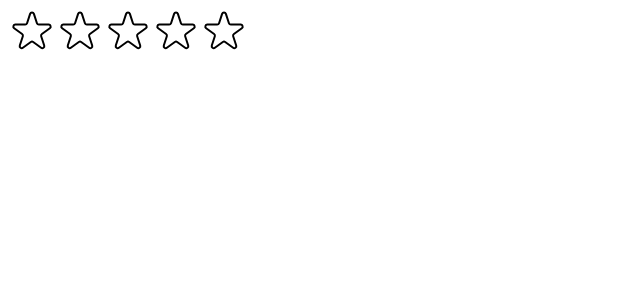
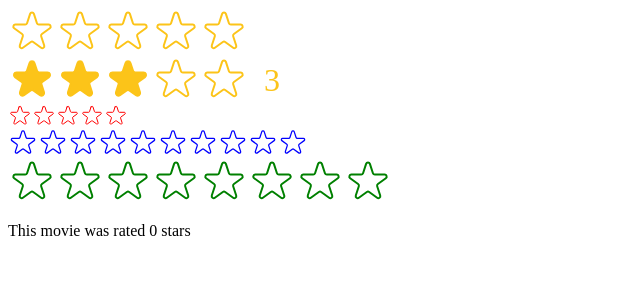
Before and after one commit to RaimundasRa/usepopcorn-react, a React (Create React App) app: page / in a window 1280 px wide. Shown: the top 300 px of the page, without its empty margins (0-640 px from the left). Built offline with nearby package versions, Linux system fonts and the light colour scheme.

Commit message:
Component reusability improvements

```diff
--- a/src/StarRating.js
+++ b/src/StarRating.js
@@ -10,20 +10,33 @@
   display: "flex",
 };
 
-const textStyle = {
-  lineHeight: "1",
-  margin: "0",
-};
-export default function StarRating({ maxRating = 5 }) {
-  const [rating, setRating] = useState(0);
+export default function StarRating({
+  maxRating = 5,
+  color = "#fcc419",
+  size = 48,
+  className = "",
+  messages = [],
+  defaultRating = 0,
+  onSetRating,
+}) {
+  const [rating, setRating] = useState(defaultRating);
   const [tempRating, setTempRating] = useState(0);
 
   function handleRating(rating) {
     setRating(rating);
+    if (onSetRating) onSetRating(rating);
   }
 
+  // Styles
+  const textStyle = {
+    lineHeight: "1",
+    margin: "0",
+    color,
+    fontSize: `${size / 1.5}px`,
+  };
+
   return (
-    <div style={containerStyle}>
+    <div style={containerStyle} className={className}>
       <div style={starContainerStyle}>
         {Array.from({ length: maxRating }, (_, i) => (
           <Star
@@ -32,21 +45,29 @@
             onRate={() => handleRating(i + 1)}
             onHoverIn={() => setTempRating(i + 1)}
             onHoverOut={() => setTempRating(0)}
+            color={color}
+            size={size}
           />
         ))}
       </div>
-      <p style={textStyle}>{tempRating || rating || ""}</p>
+      <p style={textStyle}>
+        {messages.length === maxRating
+          ? messages[tempRating ? tempRating - 1 : rating - 1]
+          : tempRating || rating || ""}
+      </p>
     </div>
   );
 }
 
-const starStyle = {
-  width: "48px",
-  height: "48px",
-  dispaly: "block",
-  cursor: "pointer",
-};
-function Star({ onRate, full, onHoverIn, onHoverOut }) {
+function Star({ onRate, full, onHoverIn, onHoverOut, color, size }) {
+  // Styles
+  const starStyle = {
+    width: `${size}px`,
+    height: `${size}px`,
+    dispaly: "block",
+    cursor: "pointer",
+  };
+
   return (
     <span
       role="button"
@@ -59,8 +80,8 @@
         <svg
           xmlns="http://www.w3.org/2000/svg"
           viewBox="0 0 20 20"
-          fill="#000"
-          stroke="#000"
+          fill={color}
+          stroke={color}
         >
           <path d="M9.049 2.927c.3-.921 1.603-.921 1.902 0l1.07 3.292a1 1 0 00.95.69h3.462c.969 0 1.371 1.24.588 1.81l-2.8 2.034a1 1 0 00-.364 1.118l1.07 3.292c.3.921-.755 1.688-1.54 1.118l-2.8-2.034a1 1 0 00-1.175 0l-2.8 2.034c-.784.57-1.838-.197-1.539-1.118l1.07-3.292a1 1 0 00-.364-1.118L2.98 8.72c-.783-.57-.38-1.81.588-1.81h3.461a1 1 0 00.951-.69l1.07-3.292z" />
         </svg>
@@ -69,7 +90,7 @@
           xmlns="http://www.w3.org/2000/svg"
           fill="none"
           viewBox="0 0 24 24"
-          stroke="#000"
+          stroke={color}
         >
           <path
             strokeLinecap="round"
--- a/src/index.js
+++ b/src/index.js
@@ -1,13 +1,33 @@
-import React from "react";
+import React, { useState } from "react";
 import ReactDOM from "react-dom/client";
 // import "./index.css";
 // import App from "./App";
 import StarRating from "./StarRating.js";
 
+// if another component uses StarRating component and needs certain state from it
+function Test() {
+  const [movieRating, setMovieRating] = useState(0);
+
+  return (
+    <div>
+      <StarRating color="green" maxRating={8} onSetRating={setMovieRating} />
+      <p>This movie was rated {movieRating} stars</p>
+    </div>
+  );
+}
+
 const root = ReactDOM.createRoot(document.getElementById("root"));
 root.render(
   <React.StrictMode>
     {/* <App /> */}
-    <StarRating maxRating={5} />
+    <StarRating />
+    <StarRating defaultRating={3} />
+    <StarRating
+      size={24}
+      color="red"
+      messages={["Terrible :(", "Bad", "Okay :|", "Good", "Amazing!"]}
+    />
+    <StarRating size={30} color="blue" maxRating={10} className="test" />
+    <Test />
   </React.StrictMode>
 );
```
